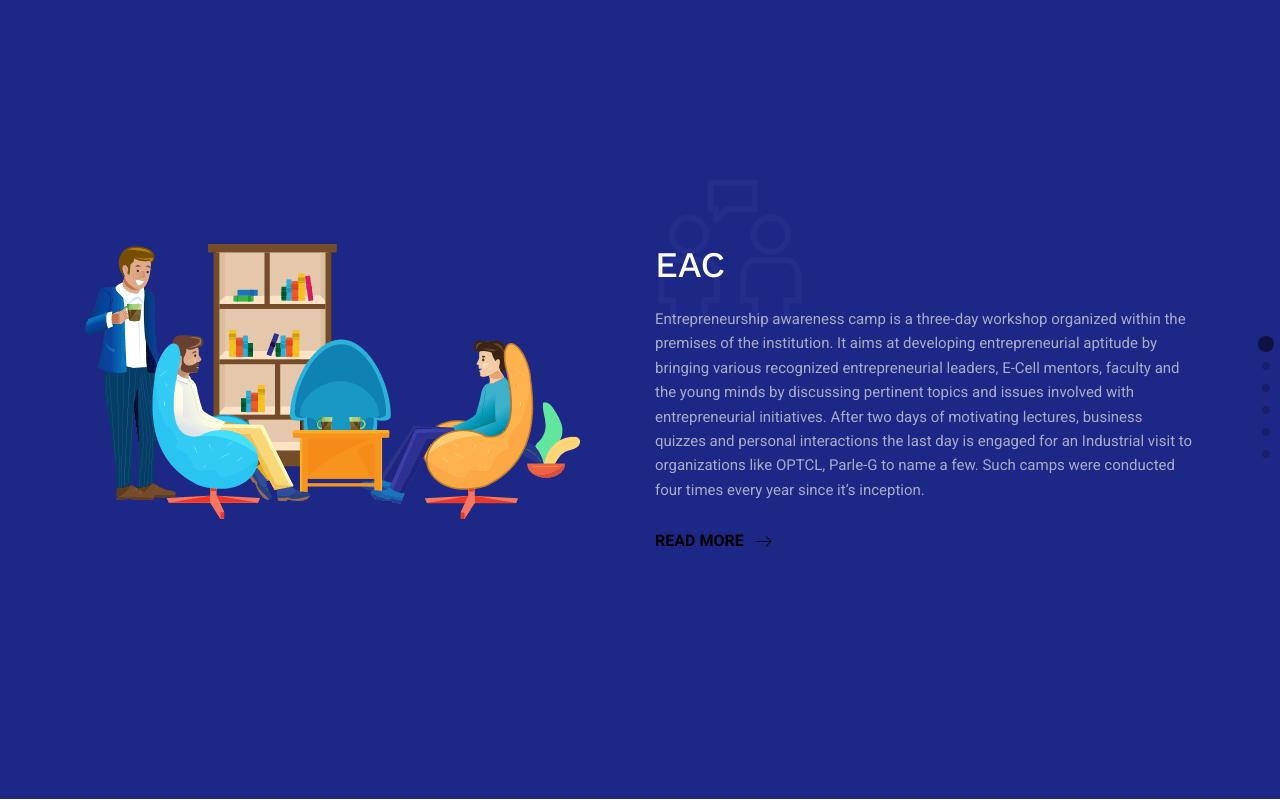
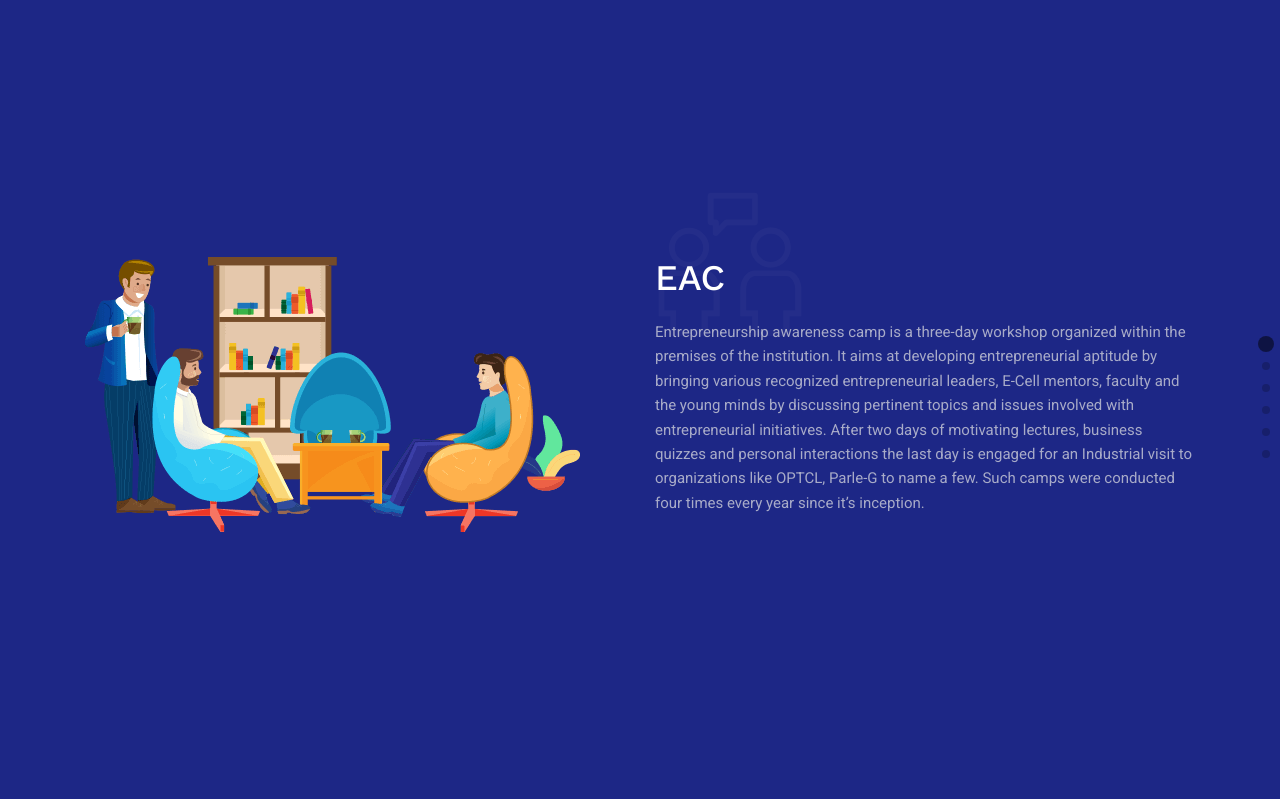
Before and after one commit to sourabhagrawal23/new_ecell.org.in, a PHP site: page /initiatives in a window 1280 px wide. Shown: the part 453-1253 px from the top of the page. Run offline with PHP 8.4, Linux system fonts and the light colour scheme; some libraries are stand-ins or nearby versions; some web fonts are replaced.

Commit message:
Update initiatives.php

```diff
--- a/initiatives.php
+++ b/initiatives.php
@@ -105,9 +105,6 @@
                                         motivating lectures, business quizzes and personal interactions the last day is engaged for an Industrial visit to
                                         organizations like OPTCL, Parle-G to name a few. Such camps were conducted four times every year since it’s inception.</p>
                                     </div><br>
-                                    <div class="btn-wraper">
-                                        <a href="pricing.html" class="simple-btn">READ MORE <i class="icon icon-arrow-right"></i></a>
-                                    </div>
                                 </div>
                             </div>
                         </div>
@@ -131,9 +128,6 @@
                                         and the proper resources. This would act as a platform to help generate successful startups from the university in the
                                         future.</p>
                                     </div><br>
-                                    <div class="btn-wraper">
-                                        <a href="about.html" class="simple-btn">READ MORE <i class="icon icon-arrow-right"></i></a>
-                                    </div>
                                 </div>
                             </div>
                         </div>
@@ -157,9 +151,6 @@
                                         analytics, Python, Content marketing, app and web development. The interested people take up these interactive sessions
                                         and grow via experimenting with everything they learn.</p>
                                     </div><br>
-                                    <div class="btn-wraper">
-                                        <a href="about.html" class="simple-btn">READ MORE <i class="icon icon-arrow-right"></i></a>
-                                    </div>
                                 </div>
                             </div>
                         </div>
@@ -187,9 +178,6 @@
                                         the form of Internships which can boost their CVs to another level. Simultaneously, the students also get to implement
                                         their knowledge in solving real life problems and gaining work experience.</p>
                                     </div><br>
-                                    <div class="btn-wraper">
-                                        <a href="about.html" class="simple-btn">READ MORE <i class="icon icon-arrow-right"></i></a>
-                                    </div>
                                 </div>
                             </div>
                         </div>
@@ -211,9 +199,6 @@
                                         <p>We believe that we can increase the effectiveness and impact manifold when we have talented and motivated people
                                         working with us towards the same goal. Our CAMPUSPRENEUR Program is aimed at achieving the above goals.</p>
                                     </div><br>
-                                    <div class="btn-wraper">
-                                        <a href="about.html" class="simple-btn">READ MORE <i class="icon icon-arrow-right"></i></a>
-                                    </div>
                                 </div>
                             </div>
                         </div>
@@ -235,9 +220,6 @@
                                         <p style="padding-right: 20px">Through the initiative of Women on Web, we aim to provide a platform to engage with women in the field of technology,
                                         raise them as a brand, launch an app, or change careers through connecting to Women Who Code in the global network.</p>
                                     </div><br>
-                                    <div class="btn-wraper">
-                                        <a href="about.html" class="simple-btn">READ MORE <i class="icon icon-arrow-right"></i></a>
-                                    </div>
                                 </div>
                             </div>
                         </div>
```
